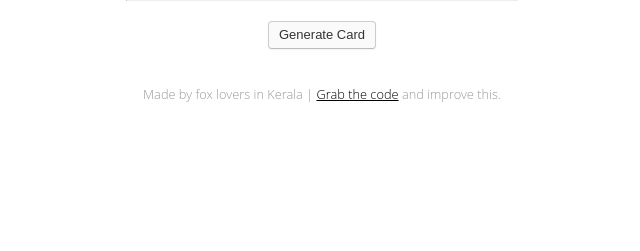
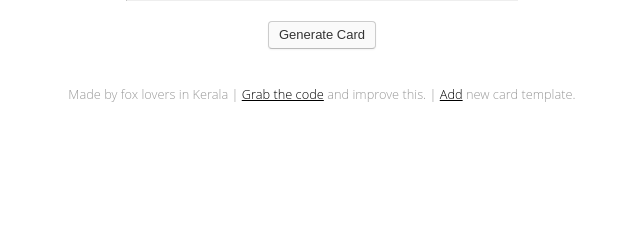
Before and after one commit to riverspirit/Card-Generator, a PHP site: page / in a window 1280 px wide. Shown: the part 324-575 px from the top of the page, without its empty margins (318-958 px from the left). Run offline with PHP 8.4, Linux system fonts and the light colour scheme.

Commit message:
Added github and readme links in index page

```diff
--- a/index.php
+++ b/index.php
@@ -57,6 +57,6 @@
         <br/>
         <br/>
 
-        <div id="footer">Made by fox lovers in Kerala | <a href="#">Grab the code</a> and improve this.</div>
+        <div id="footer">Made by fox lovers in Kerala | <a href="https://github.com/MozillaKerala/Card-Generator/">Grab the code</a> and improve this. | <a href="https://github.com/MozillaKerala/Card-Generator/tree/master#how-to-add-new-card-template">Add</a> new card template.</div>
     </body>
 </html>
```
